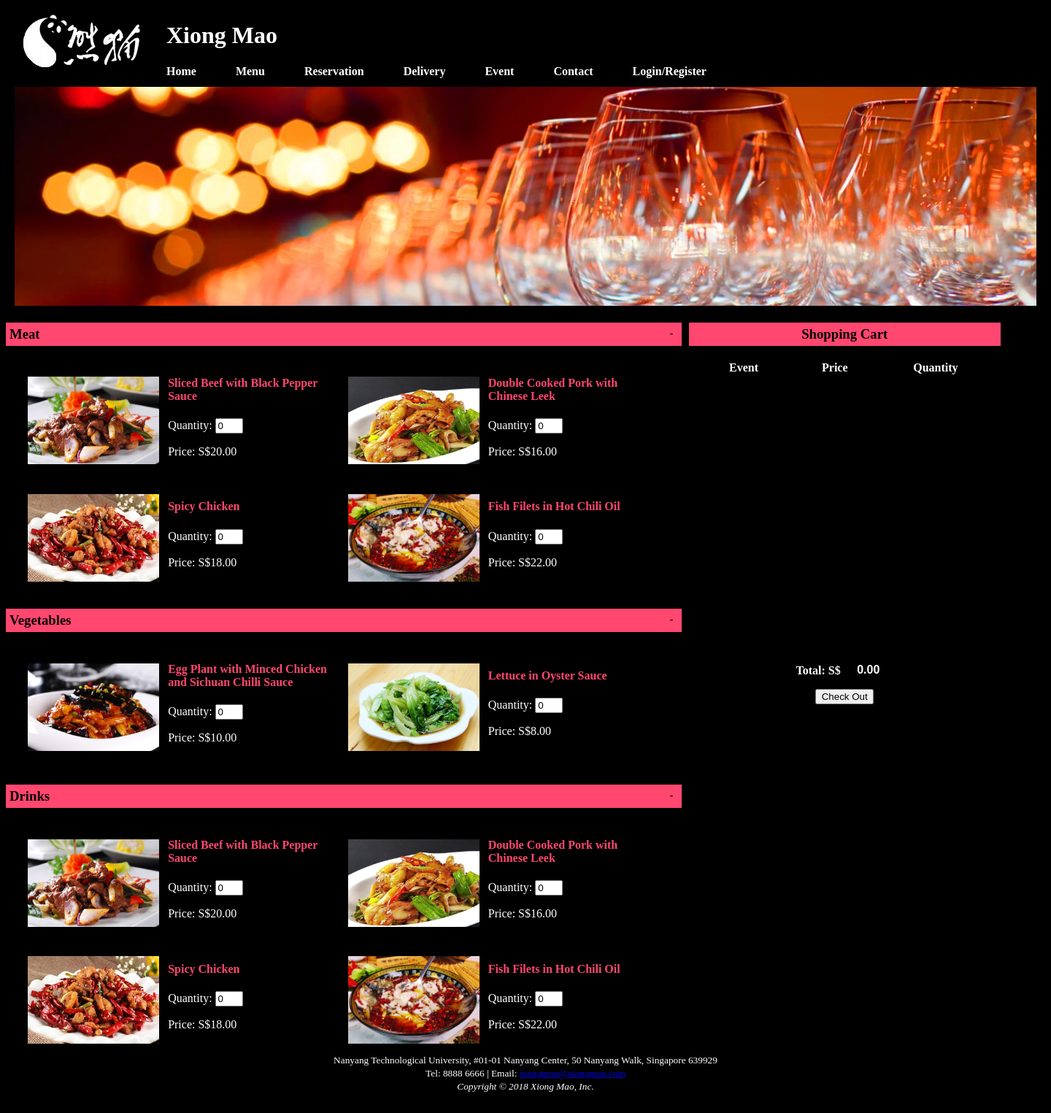
After one commit to Xfan1025/EE4717-Web-Application-Design-Project, a PHP site: page /delivery.html in a window 1440 px wide. The commit adds this page. Shown: the whole page at 73% size. Run offline with PHP 8.4, Linux system fonts and the light colour scheme; lists and menus that the app fills with data are empty.

Commit message:
Added event and delivery page; modify some internal css

```diff
--- /dev/null
+++ b/delivery.html
@@ -0,0 +1,281 @@
+<!--validation at cart when update-->
+<!DOCTYPE html>
+<html lang="en">
+<head>
+<title>Xiong Mao - Delivery</title>
+<meta charset="utf-8">
+<link rel="stylesheet" href="xiongmao.css">
+<style>
+#header {
+	text-align: center;
+	vertical-align: middle;
+}
+#delivery {
+	text-align: center;
+}
+#menu {
+	/* Problem in align in two columns without float */
+	float: left;
+	height: 1000px;
+	width: 65%;
+	text-align: center;
+	vertical-align: top;
+	margin-right: 10px;
+	display: inline-block;
+}
+#cart {
+	height: 1000px;
+	width: 30%;
+	text-align: center;
+	vertical-align: top;
+	display: inline-block;
+}
+#summary {
+	height: 450px;
+	text-align: center;
+	vertical-align: top;
+}
+#total {
+	height: 50px;
+	vertical-align: bottom;
+}
+#menu h3 {
+	text-align: left;
+}
+.product td {
+	text-align: left;
+	vertical-align: center;
+	padding: 0px 5px;
+}
+.product input {
+	width: 30px;
+}
+.btn {
+	border: none;
+	background: none;
+	float: right;
+	text-align: center;
+	vertical-align: center;
+	font-size: 80%;
+}
+#cart td, th {
+	padding-left: 30px;
+	padding-right: 30px;
+}
+#amount {
+    background-color: transparent;
+    border: 0px solid;
+    width: 15%;
+	color: white;
+	font-weight: bold;
+	font-size: 100%;
+	text-align: center;
+	vertical-align: bottom;
+}
+h3 {
+	padding:5px;
+	color: black;
+	background-color: #FF476F;
+}
+h4 {
+	color: #FF476F;
+}
+
+table {
+	width: 95%;
+	margin: auto;
+}
+</style>
+<script>
+	function checkQty(){
+		var qty = document.getElementsByClassName("qty");
+		for (var i = 0; i <= 1; i++){
+			if ((qty[i].value<0)||(qty[i].value%1!=0)){
+				alert("The qty is not valid.\n" + "It must be a positive integer.");
+				qty[i].focus();
+				qty[i].select();
+				console.log("Error:"+i+"="+qty[i].value);
+				return false;
+		    }
+		}
+	}
+	function foldMeat() { //Not work for default with "display: none"
+    	var x = document.getElementById("meat");
+		var y = document.getElementById("btnMeat");
+    	if (x.style.display === "none") {
+        	x.style.display = "block";
+			y.value = "-";
+			console.log("if y="+y.value);
+    	}
+		else {
+    		x.style.display = "none";
+			y.value = "+";
+			console.log("else y="+y.value);
+    	}
+	}
+	function foldVege() {
+    	var x = document.getElementById("vege");
+		var y = document.getElementById("btnVege");
+    	if (x.style.display === "none") {
+        	x.style.display = "block";
+			y.value = "-";
+    	}
+		else {
+        	x.style.display = "none";
+			y.value = "+";
+    	}
+	}
+	function foldDrink() {
+    	var x = document.getElementById("drink");
+		var y = document.getElementById("btnDrink");
+    	if (x.style.display === "none") {
+    		x.style.display = "block";
+			y.value = "-";
+    	}
+		else {
+        	x.style.display = "none";
+			y.value = "+";
+    	}
+	}
+</script>
+</head>
+<body>
+<div id="title-left">
+	<img src="Assets/logo.png" id="logo" width="204" height="103">
+</div>
+<div id="title-right">
+	<header>
+		<h1>Xiong Mao</h1>
+	</header>
+	<nav>
+		<a href="home.html">Home</a>
+		<a href="menu.html">Menu</a>
+		<a href="reservation.html">Reservation</a>
+		<a href="delivery.html">Delivery</a>
+		<a href="event.html">Event</a>
+		<a href="contact.html">Contact</a>
+		<a href="login_register.html">Login/Register</a>
+	</nav>
+</div>
+<div id="delivery">
+	<div id="header">
+		<img src="Assets/headerEvent.png" width="1400" height="300">
+	</div>
+	<div id="menu">
+		<h3>Meat<input type="button" class="btn" id="btnMeat" value="-" onclick="foldMeat();"></h3>
+		<table id="meat" class="product">
+			<col width="20%">
+			<col width="30%">
+			<col width="20%">
+			<col width="30%">
+			<tr>
+				<td><img src="Assets/delivery1.jpg" width="180" height="120"></td>
+				<td>
+					<h4>Sliced Beef with Black Pepper Sauce</h4>
+					<label>Quantity: </label><input type="number" id="delivery1" class="qty" value="0" min="0" step="1" onchange="checkQty();">
+					<p>Price: S$20.00</p><br>
+				</td>
+				<td><img src="Assets/delivery2.jpg" width="180" height="120"></td>
+				<td>
+					<h4>Double Cooked Pork with Chinese Leek</h4>
+					<label>Quantity: </label><input type="number" id="delivery2" class="qty" value="0" min="0" step="1" onchange="checkQty();">
+					<p>Price: S$16.00</p><br>
+				</td>
+			</tr>
+			<tr>
+				<td><img src="Assets/delivery3.jpeg" width="180" height="120"></td>
+				<td>
+					<h4>Spicy Chicken</h4>
+					<label>Quantity: </label><input type="number" id="delivery3" class="qty" value="0" min="0" step="1" onchange="checkQty();">
+					<p>Price: S$18.00</p><br>
+				</td>
+				<td><img src="Assets/delivery4.jpg" width="180" height="120"></td>
+				<td>
+					<h4>Fish Filets in Hot Chili Oil</h4>
+					<label>Quantity: </label><input type="number" id="delivery4" class="qty" value="0" min="0" step="1" onchange="checkQty();">
+					<p>Price: S$22.00</p><br>
+				</td>
+			</tr>
+		</table>
+		<h3>Vegetables<input type="button" class="btn" id="btnVege" value="-" onclick="foldVege();"></h3>
+		<table id="vege" class="product">
+			<col width="20%">
+			<col width="30%">
+			<col width="20%">
+			<col width="30%">
+			<tr>
+				<td><img src="Assets/delivery5.jpg" width="180" height="120"></td>
+				<td>
+					<h4>Egg Plant with Minced Chicken and Sichuan Chilli Sauce</h4>
+					<label>Quantity: </label><input type="number" id="delivery5" class="qty" value="0" min="0" step="1" onchange="checkQty();">
+					<p>Price: S$10.00</p><br>
+				</td>
+				<td><img src="Assets/delivery6.jpeg" width="180" height="120"></td>
+				<td>
+					<h4>Lettuce in Oyster Sauce</h4>
+					<label>Quantity: </label><input type="number" id="delivery2" class="qty" value="0" min="0" step="1" onchange="checkQty();">
+					<p>Price: S$8.00</p><br>
+				</td>
+			</tr>
+		</table>
+		<h3>Drinks<input type="button" class="btn" id="btnDrink" value="-" onclick="foldDrink();"></h3>
+		<table id="drink" class="product">
+			<col width="20%">
+			<col width="30%">
+			<col width="20%">
+			<col width="30%">
+			<tr>
+				<td><img src="Assets/delivery1.jpg" width="180" height="120"></td>
+				<td>
+					<h4>Sliced Beef with Black Pepper Sauce</h4>
+					<label>Quantity: </label><input type="number" id="delivery1" class="qty" value="0" min="0" step="1" onchange="checkQty();">
+					<p>Price: S$20.00</p><br>
+				</td>
+				<td><img src="Assets/delivery2.jpg" width="180" height="120"></td>
+				<td>
+					<h4>Double Cooked Pork with Chinese Leek</h4>
+					<label>Quantity: </label><input type="number" id="delivery2" class="qty" value="0" min="0" step="1" onchange="checkQty();">
+					<p>Price: S$16.00</p><br>
+				</td>
+			</tr>
+			<tr>
+				<td><img src="Assets/delivery3.jpeg" width="180" height="120"></td>
+				<td>
+					<h4>Spicy Chicken</h4>
+					<label>Quantity: </label><input type="number" id="delivery3" class="qty" value="0" min="0" step="1" onchange="checkQty();">
+					<p>Price: S$18.00</p><br>
+				</td>
+				<td><img src="Assets/delivery4.jpg" width="180" height="120"></td>
+				<td>
+					<h4>Fish Filets in Hot Chili Oil</h4>
+					<label>Quantity: </label><input type="number" id="delivery4" class="qty" value="0" min="0" step="1" onchange="checkQty();">
+					<p>Price: S$22.00</p><br>
+				</td>
+			</tr>
+		</table>
+	</div>
+</div>
+	<div id="cart">
+		<div id="summary">
+			<h3>Shopping Cart</h3>
+			<table>
+				<tr>
+					<th>Event</th>
+					<th>Price</th>
+					<th>Quantity</th>
+				</tr>
+			</table>
+		</div>
+		<div id="total">
+			<p><strong>Total: S$ <input type="text" id="amount" value="0.00" onfocus="this.blur(); "></strong></p>
+			<input type="submit" id="eventCheckout" value="Check Out" style="width: 80px;">
+		</div>
+	</div>
+</div>
+<footer>
+	<small>Nanyang Technological University, #01-01 Nanyang Center, 50 Nanyang Walk, Singapore 639929<br>
+		Tel: 8888 6666 | Email: <a href="mailto:xiongmao@xiongmao.com">xiongmao@xiongmao.com</a><br>
+		<i>Copyright &copy; 2018 Xiong Mao, Inc.<br></i></small>
+</footer>
+</body>
+</html>
```
Also changed, not shown: contact.html (+29 -13 lines), event.html (added, +169 -0 lines), home.html (+36 -18 lines), login_register.html (+34 -18 lines), reservation.html (+38 -18 lines), xiongmao.css (+23 -11 lines), Assets/delivery1.jpg (added), Assets/delivery2.jpg (added), Assets/delivery3.jpeg (added), Assets/delivery4.jpg (added), Assets/delivery5.jpg (added), Assets/delivery6.jpeg (added), Assets/event1.jpg (added), Assets/event2.jpeg (added), 1 more files, 1 other file.
